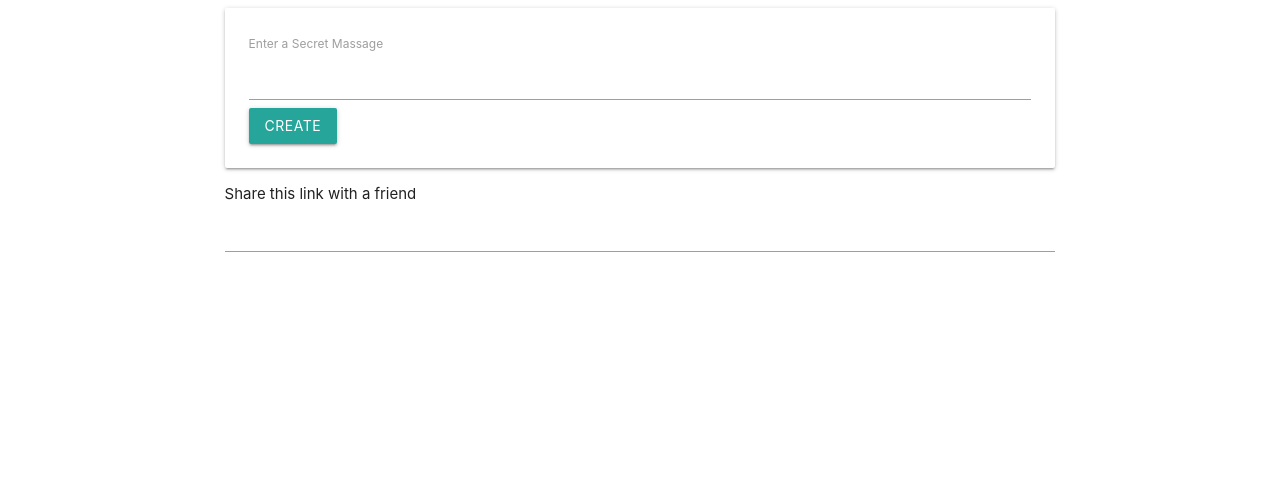
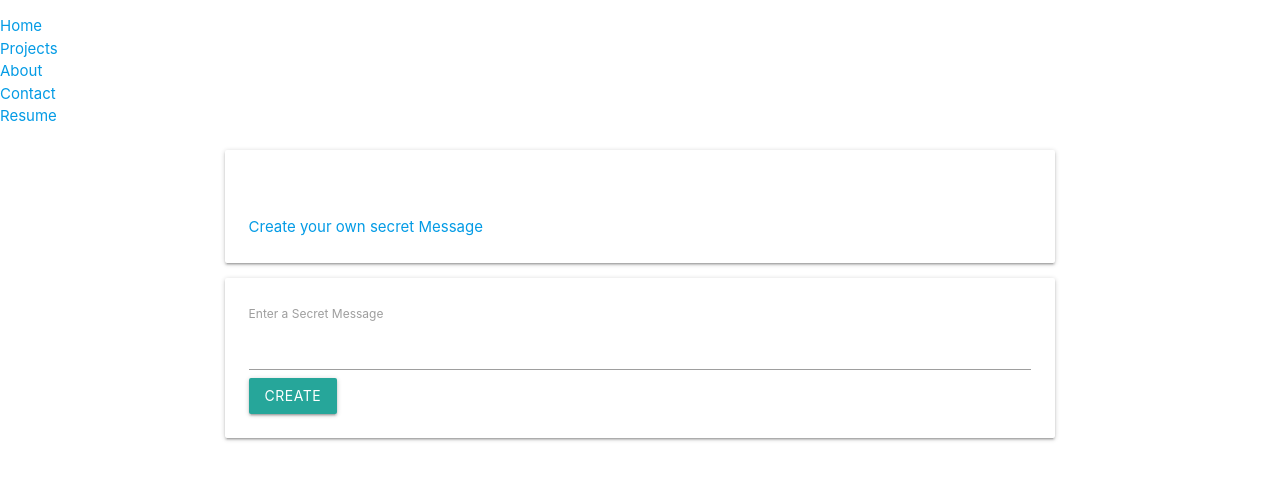
Before and after one commit to habaman/Secret-Massage, a plain HTML site: page index.html in a window 1280 px wide. Drawn offline with nearby package versions, Linux system fonts and the light colour scheme.

Commit message:
Update index.html

```diff
--- a/index.html
+++ b/index.html
@@ -1,28 +1,47 @@
 <!DOCTYPE html>
-<html lang="en">
+<html>
   <head>
-    <meta charset="UTF-8">
-    <meta http-equiv="X-UA-Compatible" content="IE=edge">
-    <meta name="viewport" content="width=device-width, initial-scale=1.0">
-    <title>Document</title>
+    <link
+      rel="stylesheet"
+      href="https://cdnjs.cloudflare.com/ajax/libs/materialize/1.0.0/css/materialize.min.css"
+    />
+    <link href="style.css" rel="stylesheet" type="text/css" />
   </head>
-    <link rel="stylesheet" href="https://cdnjs.cloudflare.com/ajax/libs/materialize/1.0.0/css/materialize.min.css" />
+  <navar class="navbar">
+    <ul>
+        <li><a href="https://birukalemu.vercel.app/">Home</a></li>
+        <li><a href="https://birukalemu.vercel.app/#box3">Projects</a></li>
+        <li><a href="https://birukalemu.vercel.app/#box4">About</a></li>
+        <li><a href="https://birukalemu.vercel.app/#box5">Contact</a></li>
+        <li><a href="https://docs.google.com/document/d/1XiF67k-DRKZAwITBPfyROOJ9XdQywiDdh-U9UpvFvFs/edit?usp=sharing" target="_blank">Resume</a></li>
+    </ul>
+
+  </navar>
   <body>
     <div class="row">
       <div class="col s8 offset-s2">
-            <div class="card-panel">
+          <div id="message-show" class="card-panel">
+              <h1></h1>
+              <div>
+                  <a href="./index.html">Create your own secret Message</a>
+              </div>
+          </div>
+        <div id="message-form" class="card-panel">
           <form>
-                    <label> Enter a Secret Massage</label>
-                    <input id="Massage-input"/>
-                    <button class = "btn">Create</button>
+            <label>Enter a Secret Message</label>
+            <input id="message-input" />
+            <button class="btn">Create</button>
           </form>
         </div>
+
+        <div id="link-form" class="card-panel hide">
           <div>
             Share this link with a friend
             <input id="link-input" />
           </div>
         </div>
       </div>
+    </div>
     <script src="index.js"></script>
   </body>
 </html>
```
Lines whose indentation alone changed are shown as unchanged.
